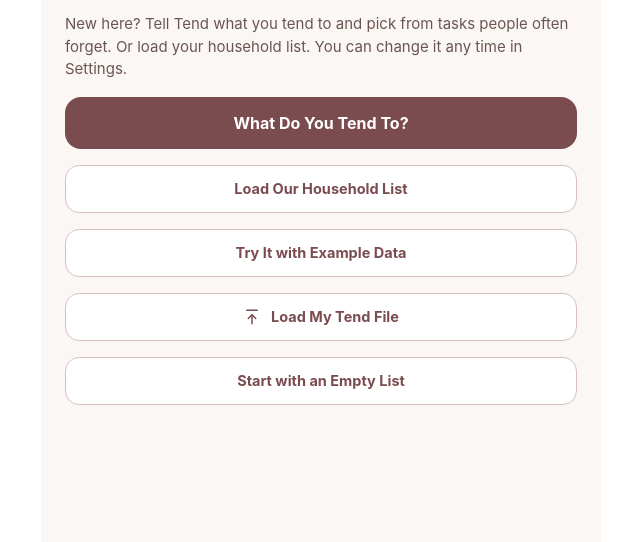
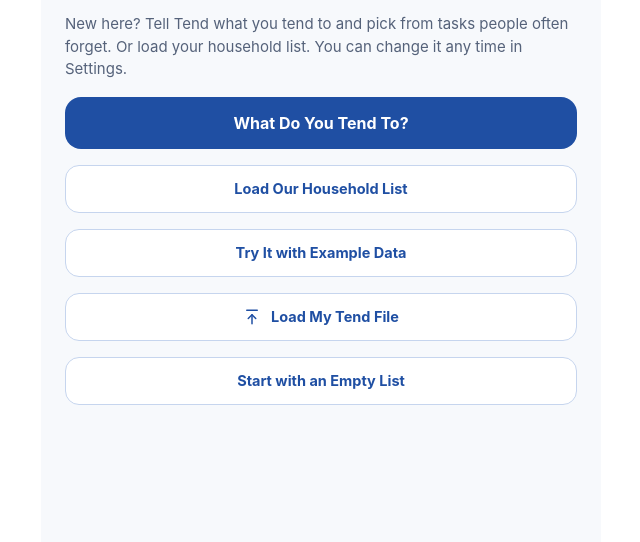
Before and after one commit to SolomonRowland/tend, a plain HTML site: page index.html in a window 1280 px wide. Shown: the part 258-800 px from the top of the page, without its empty margins (319-959 px from the left). Drawn offline with Linux system fonts and the light colour scheme.

Commit message:
Blue & White theme, now the default
Co-Authored-By: Claude Opus 5.5 <noreply@anthropic.com>
Claude-Session: https://claude.ai/code/session_01WJ1fvhPAqsnm2iUsRy5QZE

```diff
--- a/index.html
+++ b/index.html
@@ -4,7 +4,7 @@
 <meta charset="utf-8">
 <meta name="viewport" content="width=device-width, initial-scale=1, viewport-fit=cover">
 <title>Tend</title>
-<meta name="theme-color" content="#3B2A2A">
+<meta name="theme-color" content="#1F4FA3">
 <meta name="apple-mobile-web-app-capable" content="yes">
 <meta name="mobile-web-app-capable" content="yes">
 <meta name="apple-mobile-web-app-status-bar-style" content="black-translucent">
@@ -184,6 +184,7 @@ nav.tabs button[aria-current="page"]{color:var(--rose)}
 .entx{flex:0 0 40px;height:40px;border-radius:999px;background:var(--blush);color:var(--rose);display:flex;align-items:center;justify-content:center}
 
 html[data-theme="mono"]{--espresso:#111111;--rose:#111111;--mauve:#8A8A8A;--dusty:#D4D4D4;--blush:#F0F0F0;--cream:#FAFAFA;--ink:#111111;--muted:#5E5E5E;--line:#E6E6E6;--head-sub:#CFCFCF}
+html[data-theme="blue"]{--espresso:#1F4FA3;--rose:#1F4FA3;--mauve:#5E8AD6;--dusty:#C6D5EE;--blush:#E8EFFA;--cream:#F7F9FC;--ink:#14213A;--muted:#55627A;--line:#E0E7F2;--head-sub:#D3E0F7}
 html[data-theme="midnight"]{--espresso:#14171C;--rose:#2563A8;--mauve:#6B93C7;--dusty:#C9D6E6;--blush:#EAF1F9;--cream:#F6F7F9;--ink:#15181C;--muted:#5B6470;--line:#E1E5EA;--head-sub:#C3CCD8}
 html[data-theme="sunrise"]{--espresso:#9A4410;--rose:#B0500E;--mauve:#E39A3B;--dusty:#F1D29B;--blush:#FCF0D9;--cream:#FFFBF3;--ink:#3A2A14;--muted:#6E5A3E;--line:#F2E3C4;--head-sub:#FBE1C4}
 html[data-theme="sage"]{--espresso:#2F3E34;--rose:#4F6F57;--mauve:#86A38C;--dusty:#C7D6C9;--blush:#E9F0EA;--cream:#F7F9F6;--ink:#23302A;--muted:#5A6A60;--line:#DEE7DF;--head-sub:#CFDDD2}
@@ -917,9 +918,9 @@ function scrWelcome() {
 
 
 /* ---------- color themes (fills and text only) ---------- */
-var THEMES = [['mono', 'Black & White', '#111111', '#FFFFFF'], ['mocha', 'Mocha', '#3B2A2A', '#A8777C'], ['midnight', 'Midnight', '#14171C', '#2563A8'], ['sunrise', 'Sunrise', '#9A4410', '#E39A3B'], ['sage', 'Sage', '#2F3E34', '#86A38C'], ['lavender', 'Lavender', '#3A3150', '#A497C9']];
+var THEMES = [['mono', 'Black & White', '#111111', '#FFFFFF'], ['blue', 'Blue & White', '#1F4FA3', '#FFFFFF'], ['mocha', 'Mocha', '#3B2A2A', '#A8777C'], ['midnight', 'Midnight', '#14171C', '#2563A8'], ['sunrise', 'Sunrise', '#9A4410', '#E39A3B'], ['sage', 'Sage', '#2F3E34', '#86A38C'], ['lavender', 'Lavender', '#3A3150', '#A497C9']];
 var THEME_KEY = 'tend.theme';
-function curTheme() { var t = 'mocha'; try { t = localStorage.getItem(THEME_KEY) || 'mocha'; } catch (e) {} return THEMES.some(function (x) { return x[0] === t; }) ? t : 'mocha'; }
+function curTheme() { var t = 'blue'; try { t = localStorage.getItem(THEME_KEY) || 'blue'; } catch (e) {} return THEMES.some(function (x) { return x[0] === t; }) ? t : 'blue'; }
 function applyTheme(t) {
   var th = THEMES.find(function (x) { return x[0] === t; }) || THEMES[0];
   if (th[0] === 'mocha') document.documentElement.removeAttribute('data-theme'); else document.documentElement.setAttribute('data-theme', th[0]);
--- a/sw.js
+++ b/sw.js
@@ -1,5 +1,5 @@
 // Tend offline cache. Bump VERSION whenever index.html changes so phones pick up the update.
-var VERSION = 'tend-v9';
+var VERSION = 'tend-v10';
 var FILES = ['./', './index.html', './manifest.webmanifest', './icon-192.png', './icon-512.png', './apple-touch-icon.png'];
 self.addEventListener('install', function (e) {
   e.waitUntil(caches.open(VERSION).then(function (c) { return c.addAll(FILES); }).then(function () { return self.skipWaiting(); }));
```
Also changed, not shown: manifest.webmanifest.
